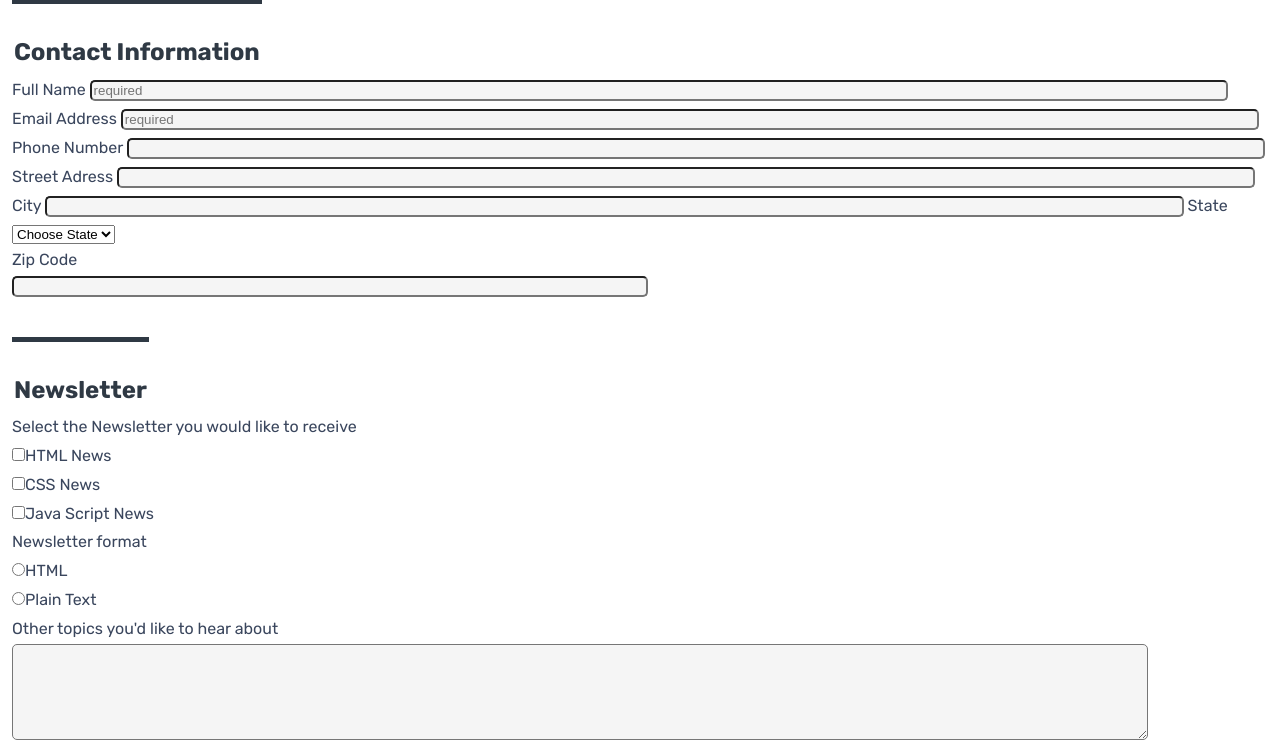
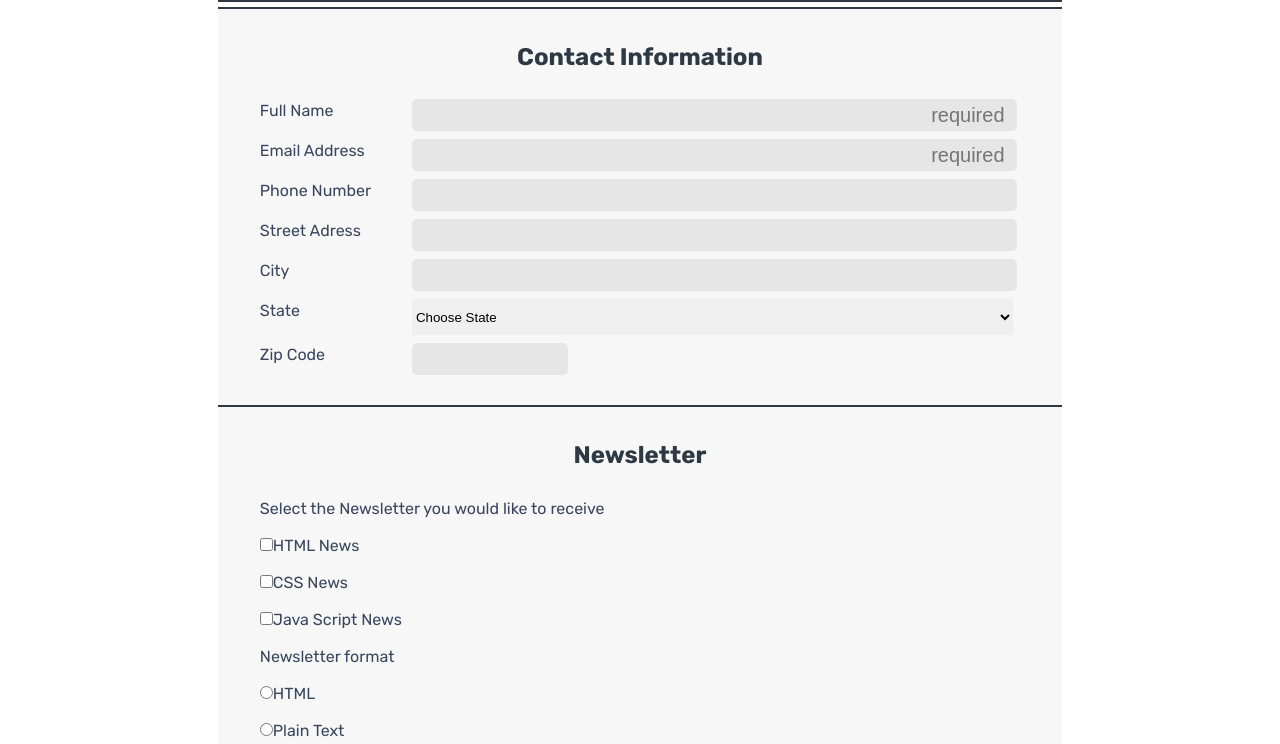
Before and after one commit to LuWalder/Techdegree-Project-3, a plain HTML site: page index.html in a window 1280 px wide. Shown: the part 215-959 px from the top of the page. Drawn offline with Linux system fonts and the light colour scheme.

Commit message:
Habe es fertig gemacht

```diff
--- a/css/styles.css
+++ b/css/styles.css
@@ -18,6 +18,8 @@ header {
 
 fieldset {
   border: none;
+  margin: 0;
+  padding: 0;
 }
 
 label,
@@ -25,26 +27,39 @@ input,
 select {
   margin-top: 4px;
   margin-bottom: 4px;
+  border: none;
 }
 
 input[type="text"],
 input[type="email"],
 input[type="tel"] {
   width: 90%;
+  height: 30px;
+  font-size: 20px;
 }
 
 form {
   color: rgb(58, 70, 93);
+  background: rgba(209, 209, 209, 0.18);
+  padding-bottom: 20px;
+
 }
 
 legend {
   color: #2f3944;
   padding-top: 30px;
-  border-top: #2f3944 solid 5px;
+  padding-bottom: 20px;
+  padding-left: 0;
+  padding-right: 0;
+  margin-top: 10px;
+  display: block;
+  width: 90%;
+  text-align: center;
+  border-top: #2f3944 solid 2px;
 }
 
 input {
-  background: rgb(245, 245, 245);
+  background: rgb(230, 230, 230);
   border-radius: 5px;
 }
 
@@ -57,7 +72,29 @@ textarea {
   margin: auto;
   height: 90px;
   border-radius: 5px;
-  background: rgb(245, 245, 245);
+  background: rgb(230, 230, 230);
+  display: block;
+  border: none;
+}
+
+input[type="text"],
+input[type="tel"],
+input[type="email"],
+textarea {
+  outline: none;
+  -webkit-transition: border 0.2s;
+  transition: border 0.2s;
+  -webkit-transition: background 3s;
+  transition: background 3s;
+}
+
+input[type="text"]:focus,
+input[type="tel"]:focus,
+input[type="email"]:focus,
+textarea:focus {
+  border: 3px solid darkgrey;
+  background: darkgrey;
+  color: white;
 }
 
 
@@ -72,7 +109,9 @@ textarea {
 .second-header {
   width: 90%;
   margin: auto;
-  border-bottom: double 2px black;
+  margin-bottom: 3px;
+  border-bottom: solid 5px #2f3944;
+
 }
 
 .second-header h2 {
@@ -82,10 +121,18 @@ textarea {
 .second-header h3 {
   padding-top: 20px;
   padding-bottom: 20px;
+  color: grey;
 }
 
 .contact-info {
+  margin: auto;
+  padding-right: 0;
+}
 
+.form-1,
+.form-2 {
+  width: 90%;
+  margin: auto;
 }
 
 .sign-up{
@@ -98,20 +145,31 @@ textarea {
   height: 60px;
   font-size: 20px;
   border: none;
+  display: block;
 }
 
 .newsletter label {
-  font-size: 13;
-  line-height: 1.8;
+  padding-bottom: 5px;
+  display: inline-block;
+
 }
 
 .copyright {
   text-align: center;
+  padding-top: 15px;
+  padding-bottom: 50px;
+  color: grey;
+  font-style: italic;
 }
 
 
 #zip {
   width: 50%;
+}
+
+input::placeholder {
+  text-align: right;
+  padding-right: 10px;
 }
 
 
@@ -125,8 +183,45 @@ textarea {
 
 
 
+@media (min-width: 768px) {
 
-@media (min-width=768px) {
+  .form-1 {
+    display: flex;
+    flex-direction: row;
+    flex-wrap: wrap;
+  }
 
+  input,
+  select {
+    flex-basis: 79%;
+  }
 
+  label {
+    flex-basis: 20%;
+  }
+
+  select {
+    height: 36px;
+  }
+
+  input[id="zip"] {
+    flex-basis: 20%;
+  }
+
+  legend {
+    width: 100%;
+    margin: auto;
+
+  }
+
+  .second-header {
+    width: 66%;
+    margin: auto;
+    margin-bottom: 5px;
+  }
+
+  .media-width {
+    width: 66%;
+    margin: auto;
+  }
 }
--- a/index.html
+++ b/index.html
@@ -5,7 +5,7 @@
     <meta name="viewport" content="width=device-width, initial-scale=1">
     <link href="https://fonts.googleapis.com/css?family=Rubik:400,700" rel="stylesheet">
     <link rel="stylesheet" href="css/styles.css">
-    <title></title>
+    <title>Techdegree Project 3</title>
   </head>
   <body>
     <header class="main-header">
@@ -17,16 +17,19 @@
         <h3>Get the latest news on how your code is doing right in your inbox</h3>
       </div>
     </header>
+    <div class="media-width">
     <form action="index.html" method="get">
       <fieldset class="contact-info">
 
       <legend><h2>Contact Information</h2></legend>
 
+      <div class="form-1">
+
         <label for="name">Full Name</label>
-      <input type="text" id="name" name="user_name" placeholder="required">
+        <input required type="text" id="name" name="user_name" placeholder="required">
 
         <label for="mail">Email Address</label>
-      <input type="email" id="mail" name="user_email" placeholder="required">
+        <input required type="email" id="mail" name="user_email" placeholder="required">
 
         <label for="number">Phone Number</label>
         <input type="tel" id="number" name="user_number">
@@ -48,22 +51,29 @@
         <label for="zip">Zip Code</label> <br />
         <input type="text" id="zip" name="user_zip" />
 
+      </div>
+
       </fieldset>
 
       <fieldset class="newsletter">
         <legend><h2>Newsletter</h2></legend>
+
+        <div class="form-2">
+
           <label>Select the Newsletter you would like to receive</label><br />
           <input type="checkbox" id="html_news" value="html_news" name="user_news"><label for= "html_news">HTML News</label><br>
           <input type="checkbox" id="css_news" value="css_news" name="user_news"><label for= "css_news">CSS News</label><br>
           <input type="checkbox" id="js_news" value="js_news" name="user_news"><label for= "js_news">Java Script News</label> <br />
 
-        <label>Newsletter format</label> <br />
+          <label class="newsletter">Newsletter format</label> <br />
           <input type="radio" id="html_format" value="html_format" name="newsletter_format"><label for="html_format">HTML</label><br />
           <input type="radio" id="text_format" value="text_format" name="newsletter_format"><label for="text_format">Plain Text</label><br />
 
 
           <label for="other_topics">Other topics you'd like to hear about</label>
-        <textarea id="other_topics" name"other_topics"></textarea><br />
+          <textarea id="other_topics" name="other_topics" placeholder="I'd like to hear about..."></textarea><br />
+
+        </div>
 
         <button type="submit" class="sign-up">Sign Up</button>
       </fieldset>
@@ -73,6 +83,7 @@
     <p class="copyright">
       Copyright The Code Review
     </p>
+  </div>
 
   </body>
 </html>
```
Lines whose indentation alone changed are shown as unchanged.
